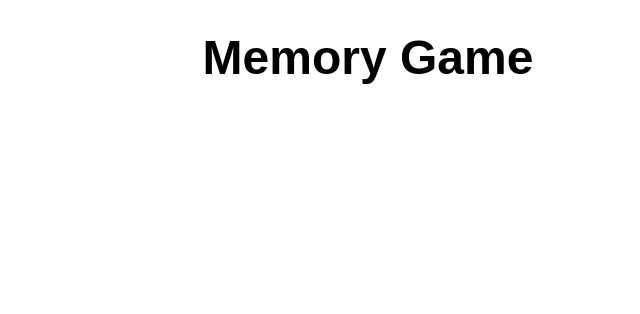
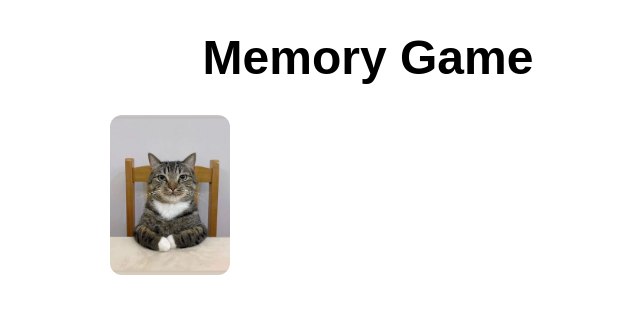
Before and after one commit to YekaterinaAlex/memory-game, a website: page index.html in a window 1280 px wide. Shown: the whole page, without its empty margins (272-912 px from the left). Drawn offline with Linux system fonts and the light colour scheme.

Commit message:
feat: add card flip styles

```diff
--- a/script.js
+++ b/script.js
@@ -10,3 +10,28 @@ main.append(title);
 const board = document.createElement('div');
 board.classList.add('game__board');
 main.append(board);
+
+const card = document.createElement('div');
+card.classList.add('card');
+
+const cardInner = document.createElement('div');
+cardInner.classList.add('card__inner');
+
+const cardFront = document.createElement('div');
+cardFront.classList.add('card__face', 'card__face--front');
+const frontImg = document.createElement('img');
+frontImg.src = 'assets/images/cat1.jpg';
+frontImg.alt = 'cat';
+cardFront.append(frontImg);
+
+const cardBack = document.createElement('div');
+cardBack.classList.add('card__face', 'card__face--back');
+const backImg = document.createElement('img');
+backImg.src = 'assets/images/back.jpg';
+backImg.alt = 'cat-back';
+cardBack.append(backImg);
+
+cardInner.append(cardFront, cardBack);
+card.append(cardInner);
+
+board.append(card);
--- a/scss/_card.scss
+++ b/scss/_card.scss
@@ -1,14 +1,42 @@
 .card {
   width: 120px;
   aspect-ratio: 3 / 4;
-  border-radius: 12px;
-  overflow: hidden;
+  perspective: 1000px;
   cursor: pointer;
 
-  img {
+  &__inner {
+    position: relative;
     width: 100%;
     height: 100%;
-    object-fit: cover;
-    display: block;
+
+    transition: transform 0.6s;
+    transform-style: preserve-3d;
+  }
+
+  &__face {
+    position: absolute;
+    inset: 0;
+
+    border-radius: 12px;
+    overflow: hidden;
+
+    backface-visibility: hidden;
+
+    img {
+      width: 100%;
+      height: 100%;
+      object-fit: cover;
+      display: block;
+    }
+  }
+
+  &__face--front {
+    transform: rotateY(180deg);
+  }
+
+  &--flipped {
+    .card__inner {
+      transform: rotateY(180deg);
+    }
   }
 }
```
Also changed, not shown: assets/images/back.jpg (added), css/style.css, 1 other file.
